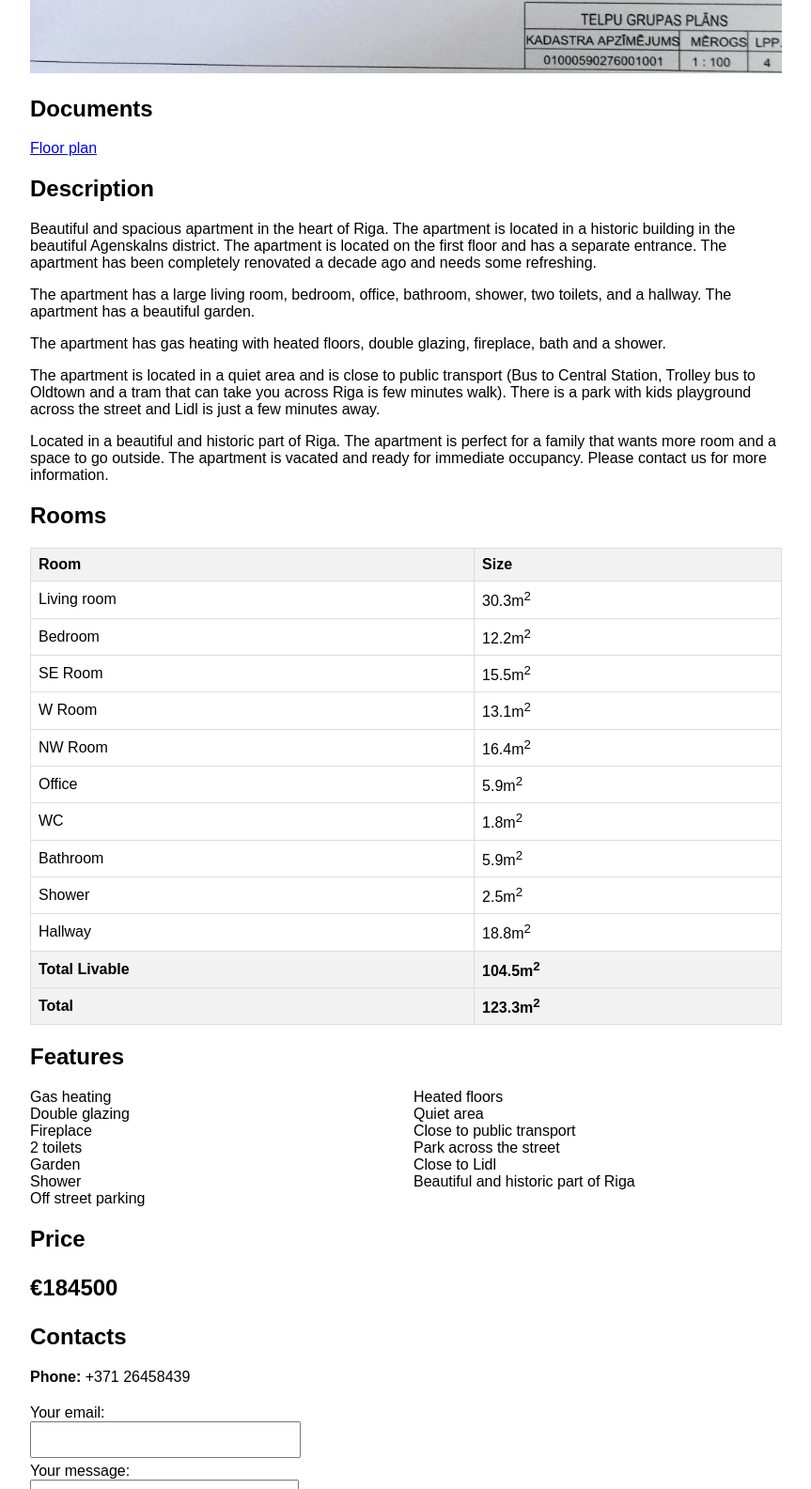
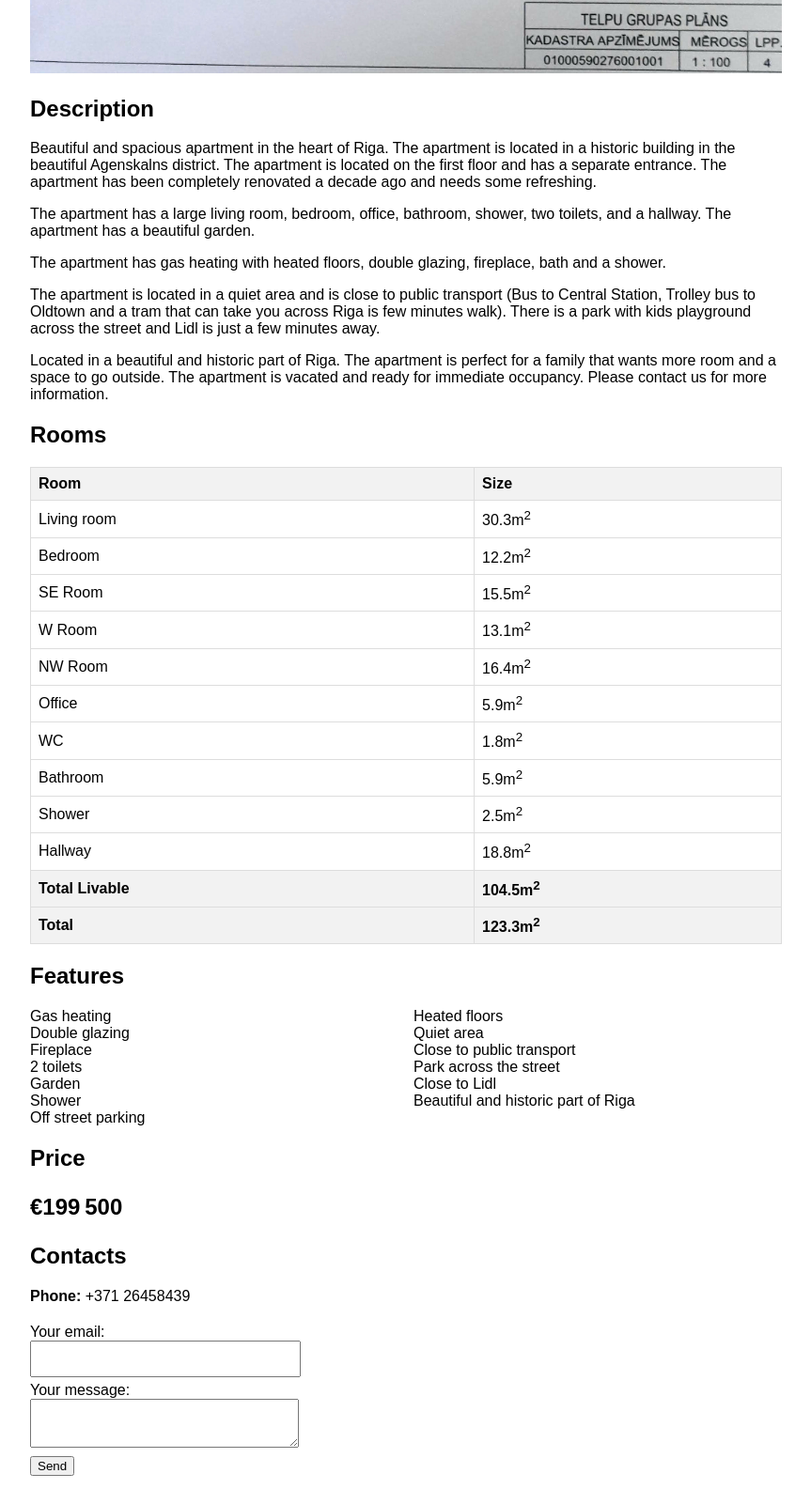
Before and after one commit to jlukss/e16, a plain HTML site: page index.html in a window 1280 px wide. Shown: the part 2789-4374 px from the top of the page at 94% size, without its empty margins (208-1071 px from the left). Drawn offline with nearby package versions, Linux system fonts and the light colour scheme.

Commit message:
Adjusted price display

```diff
--- a/index.html
+++ b/index.html
@@ -95,6 +95,7 @@
             width: 100%;
         }
 
+
     </style>
     <link href="https://cdnjs.cloudflare.com/ajax/libs/lightbox2/2.11.3/css/lightbox.min.css" rel="stylesheet">
     <script src="https://cdnjs.cloudflare.com/ajax/libs/lightbox2/2.11.3/js/lightbox-plus-jquery.min.js"></script>
@@ -153,10 +154,6 @@
         <div class="plan">
             <h2>Floor plan</h2>
             <img src="images/20200807_094609.jpg" alt="Floor plan" />
-        </div>
-        <div class="documents">
-            <h2>Documents</h2>
-            <a href="document1.pdf">Floor plan</a>
         </div>
         <div class="description">
             <h2>Description</h2>
@@ -250,7 +247,7 @@
             <h2>Price</h2>
             <p>
                 <script>
-                    document.write("€" + 123 * 1500);
+                    document.write("€" + Math.floor(122 * 1635.25).toLocaleString('fr-FR'));
                 </script>
             </p>
         </div>
```
